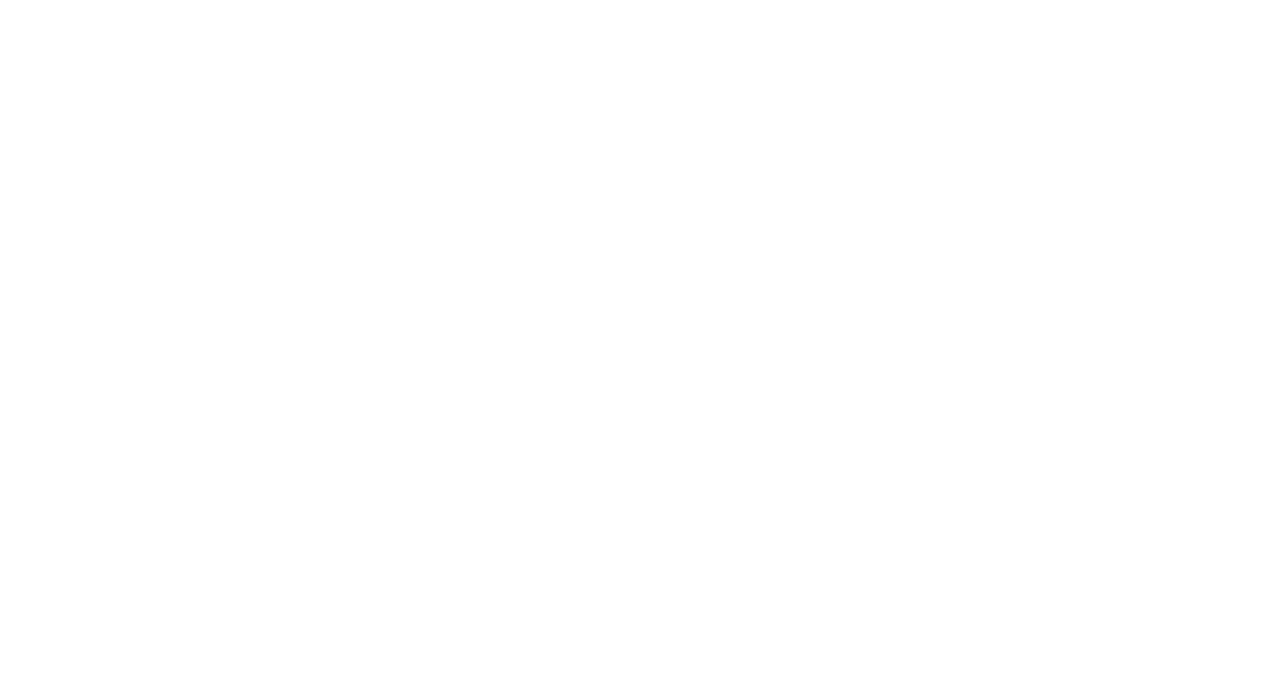
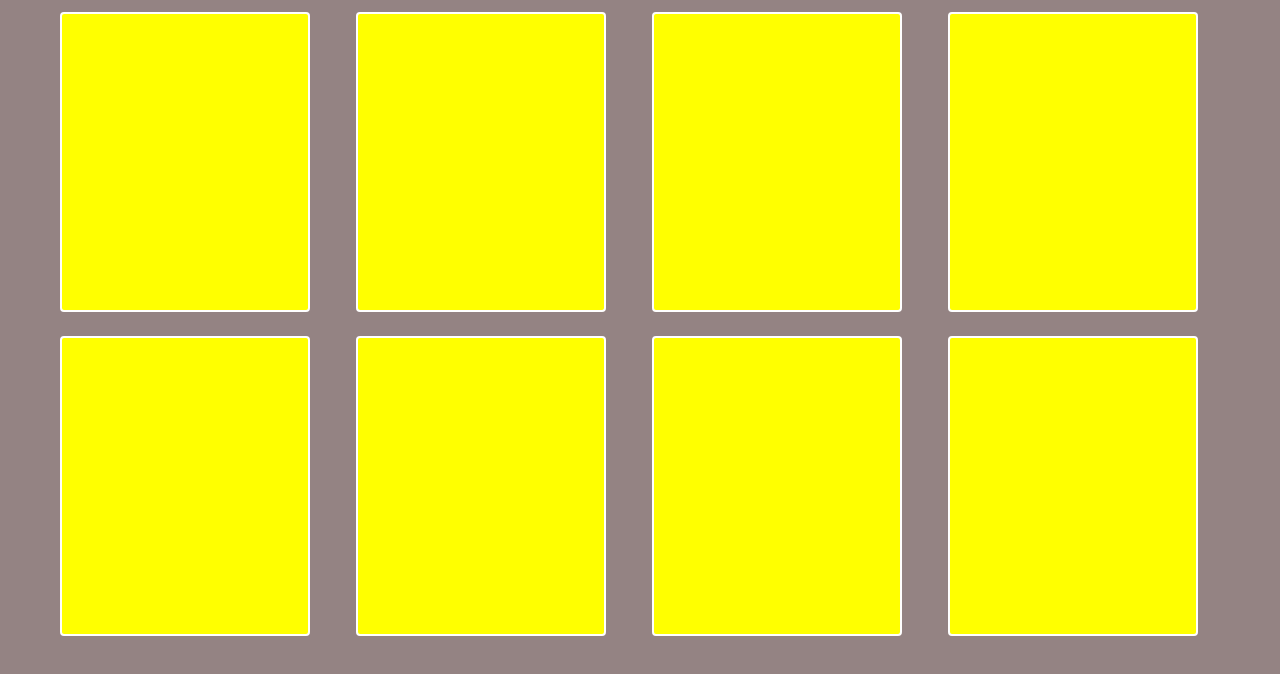
Before and after one commit to ajvmjr/memory-game-vue, a Vue app: page / in a window 1280 px wide. Shown: the top 674 px of the page. Built offline with nearby package versions, Linux system fonts and the light colour scheme.

Commit message:
feat: card, handleClick function

```diff
--- a/src/App.vue
+++ b/src/App.vue
@@ -1,10 +1,65 @@
 <template>
-  <div id="app"></div>
+  <div id="app">
+    <v-container>
+      <v-row>
+        <v-col cols="12" lg="3" v-for="(x, index) in 8" :key="index">
+          <Card
+            @selected="handleClick($event)"
+            :index="index"
+            :disabled="disabled"
+          />
+        </v-col>
+      </v-row>
+    </v-container>
+  </div>
 </template>
 
 <script>
+import Card from "@/components/Card";
+
 export default {
+  data: () => ({
+    cardsChosen: [],
+    disabled: false,
+  }),
+
   name: "App",
+  components: { Card },
+
+  methods: {
+    handleClick(e) {
+      let { cardsChosen } = this;
+      if (cardsChosen.length < 2) {
+        this.disabled = false;
+        cardsChosen.push(e);
+      }
+
+      if (cardsChosen.length === 2) {
+        this.disabled = true;
+        if (cardsChosen[0].value === cardsChosen[1].value) {
+          setTimeout(() => {
+            this.correct();
+          }, 2000);
+        } else {
+          setTimeout(() => {
+            this.reset();
+          }, 2000);
+        }
+      }
+    },
+
+    correct() {
+      this.cardsChosen = [];
+      this.disabled = false;
+    },
+
+    reset() {
+      this.cardsChosen[0].chosen = false;
+      this.cardsChosen[1].chosen = false;
+      this.cardsChosen = [];
+      this.disabled = false;
+    },
+  },
 };
 </script>
 
@@ -17,4 +72,10 @@ export default {
   margin: 0;
   padding: 0;
 }
+
+#app {
+  height: 100vh;
+  // background: #0a0e42;
+  background: rgb(148, 131, 131);
+}
 </style>
--- /dev/null
+++ b/src/components/Card.vue
@@ -0,0 +1,93 @@
+<template>
+  <v-card
+    flat
+    outlined
+    class="card"
+    :class="cards[index].chosen ? 'card card--selected' : 'card'"
+    :disabled="disabled"
+    height="300px"
+    @click="handleClick"
+  >
+  </v-card>
+</template>
+
+<script>
+export default {
+  data: () => ({
+    cards: [
+      {
+        id: 1,
+        value: "1",
+        chosen: false,
+      },
+      {
+        id: 2,
+        value: "1",
+        chosen: false,
+      },
+      {
+        id: 3,
+        value: "2",
+        chosen: false,
+      },
+      {
+        id: 4,
+        value: "2",
+        chosen: false,
+      },
+      {
+        id: 5,
+        value: "3",
+        chosen: false,
+      },
+      {
+        id: 6,
+        value: "3",
+        chosen: false,
+      },
+      {
+        id: 7,
+        value: "4",
+        chosen: false,
+      },
+      {
+        id: 8,
+        value: "4",
+        chosen: false,
+      },
+    ],
+  }),
+
+  props: {
+    index: Number,
+    disabled: Boolean,
+  },
+
+  methods: {
+    handleClick() {
+      this.selectCards();
+    },
+
+    selectCards() {
+      if (!this.cards[this.index].chosen) {
+        this.cards[this.index].chosen = true;
+        this.$emit("selected", this.cards[this.index]);
+      } else {
+        this.cards[this.index].chosen = false;
+      }
+    },
+  },
+};
+</script>
+
+<style lang="scss" scoped>
+.card {
+  background: yellow !important;
+  border: 2px solid #fff !important;
+  width: 250px;
+
+  &--selected {
+    background: blue !important;
+  }
+}
+</style>
```
Also changed, not shown: src/assets/umbrella.png (added).
